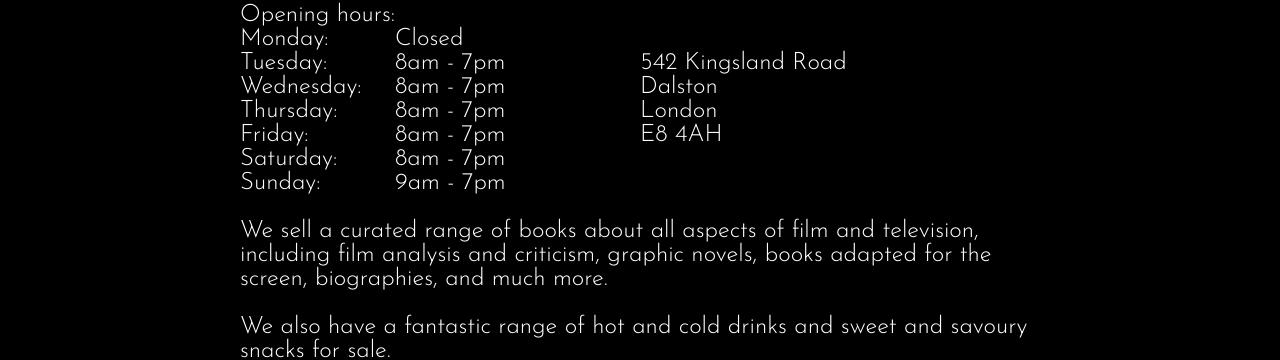
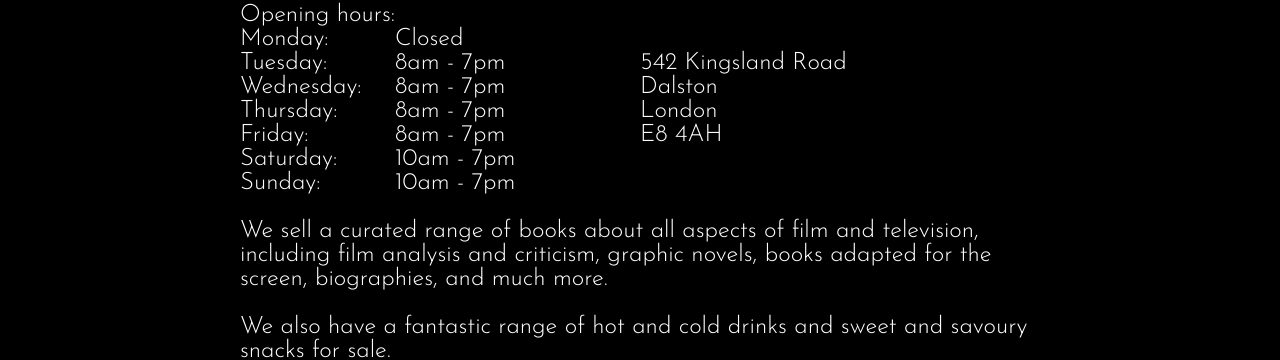
Before and after one commit to ripandlamb/ripandlamb, a Jekyll site: the page built from index.md, in a window 1280 px wide. Shown: the part 1061-1421 px from the top of the page. Built offline with Jekyll 4.4.1, drawn with Linux system fonts in a browser that asks for light colours.

Commit message:
Update index.md

```diff
--- a/index.md
+++ b/index.md
@@ -29,8 +29,8 @@ Closed<br />
 8am - 7pm<br />
 8am - 7pm<br />
 8am - 7pm<br />
-8am - 7pm<br />
-9am - 7pm</p>
+10am - 7pm<br />
+10am - 7pm</p>
 </div>
 
 We sell a curated range of books about all aspects of film and television, including film analysis and criticism, graphic novels, books adapted for the screen, biographies, and much more.
```
